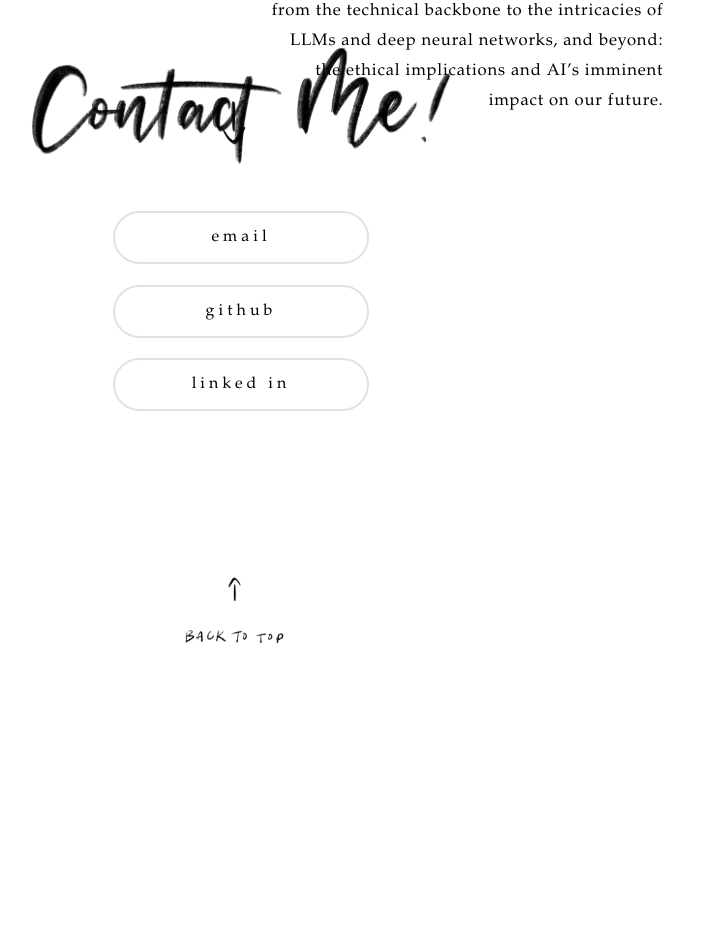
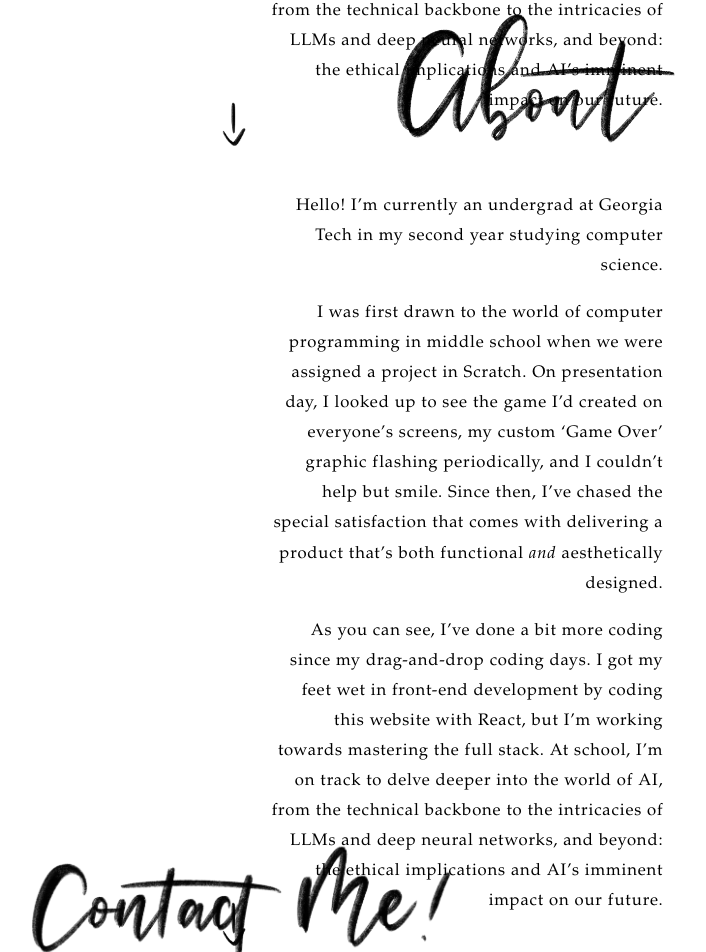
Before and after one commit to ohu9/old-personal-website, a React (Create React App) app: page / in a window 1280 px wide. Shown: the part 1756-2708 px from the top of the page, without its empty margins (399-1105 px from the left). Before the commit the page ends 2448 px from the top, so only its background shows below. Built offline with nearby package versions, Linux system fonts and the light colour scheme; the HTML template or start-up script is replaced by a standard one.

Commit message:
added new projects page

```diff
--- a/src/App.js
+++ b/src/App.js
@@ -1,9 +1,6 @@
 import React from 'react';
 import {BrowserRouter, Routes, Route} from 'react-router-dom';
-import Navbar from './Navbar';
 import Home from './pages/Home';
-import Projects from './pages/Projects';
-import Contact from './pages/Contact';
 import Error from './pages/Error';
 
 
--- a/src/pages/About.js
+++ b/src/pages/About.js
@@ -46,7 +46,7 @@ export default function About() {
                 transition={{ duration: .4 }}
             ></motion.div>}
         </div>
-        <a href="#section-contact"><motion.img src={arrow} className='about-arrow'
+        <a href="#section-projects"><motion.img src={arrow} className='about-arrow'
                 initial={{ opacity: 0}}
                 animate={{
                     opacity: [1,1,1], y:[0,10,0],
--- a/src/pages/Home.js
+++ b/src/pages/Home.js
@@ -5,6 +5,7 @@ import Navbar from '../Navbar';
 import Hello from './Hello';
 import About from './About';
 import Contact from './Contact';
+import Projects from './Projects';
 import Footer from './Footer';
 
 const Home = () => {
@@ -16,6 +17,7 @@ const Home = () => {
 
       {/* sections are the entire block in which content is housed */}
       <About />
+      <Projects />
       {/* <section id='section-projects'>Projects</section>
       <section id='section-experience'>Experience</section> */}
       <Contact />
--- a/src/pages/Projects.js
+++ b/src/pages/Projects.js
@@ -1,6 +1,53 @@
+import { useState } from 'react';
+import { motion } from 'framer-motion';
+import '../styles/Projects.css';
+
+import about from '../images/about.png';
+import arrow from '../images/arrow.png';
+
 const Projects = () => {
-    return (
-        <h1>projects</h1>
-    );
+    const [hover, setHover] = useState(true);
+    function onMouseOver() {
+        setHover(true);
+        console.log(hover);
+    }
+    return(<section id='section-projects'>
+        {/* <motion.div class='section'>hi</motion.div> */}
+
+        <motion.img src={about} className='about'
+            animate={{ y: 0, transition: { duration: .7 } }}
+            whileHover={{ y: -13, transition: { duration: .7 } }}
+        />
+        <div className='about'>
+            <p>&emsp;Hello! I’m currently an undergrad at Georgia Tech in my second year studying
+                computer science. </p>
+            <p>&emsp;I was first drawn to the world of computer programming in middle school when
+                we were assigned a project in Scratch. On presentation day, I looked up to see
+                the game I’d created on everyone’s screens, my custom ‘Game Over’ graphic
+                flashing periodically, and I couldn’t help but smile. Since then, I’ve chased
+                the special satisfaction that comes with delivering a product that’s both
+                functional <i>and</i> aesthetically designed.</p>
+
+            <p>&emsp;As you can see, I’ve done a bit more coding since my drag-and-drop coding days.
+                I got my feet wet in front-end development by coding this website with
+                React, but I’m working towards mastering the full stack. At school, I’m on
+                track to delve deeper into the world of AI, from the technical backbone to
+                the intricacies of LLMs and deep neural networks, and beyond: the ethical
+                implications and AI’s imminent impact on our future.</p>
+
+            {hover && <motion.div className='highlight'
+                initial={{ width: 0 }}
+                animate={{ width: 145 }}
+                transition={{ duration: .4 }}
+            ></motion.div>}
+        </div>
+        <a href="#section-contact"><motion.img src={arrow} className='about-arrow'
+                initial={{ opacity: 0}}
+                animate={{
+                    opacity: [1,1,1], y:[0,10,0],
+                    transition: {repeat: Infinity, duration: 1.9}}}
+                whileHover={{scale:1.05}}/>
+            </a>
+    </section>);
 };
 export default Projects;
```
Also changed, not shown: src/images/projects.png (added), src/styles/Projects.css (added).
